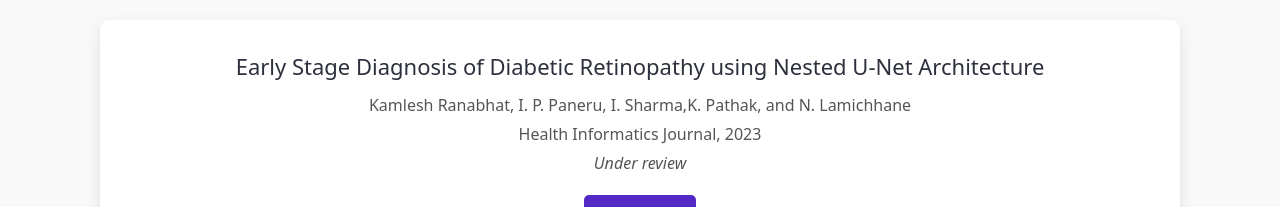
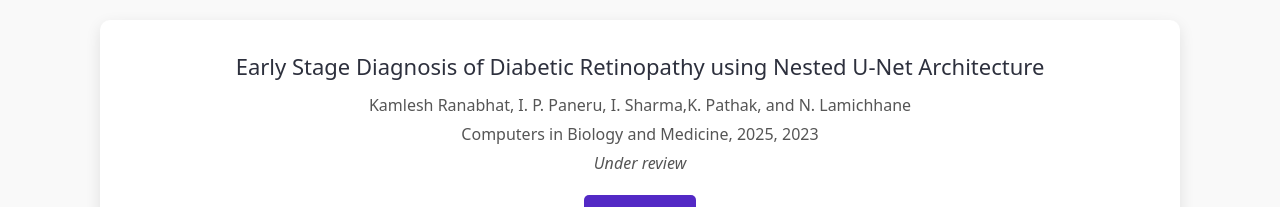
Before and after one commit to Kamlesh-KD/Kamlesh-KD.github.io, a React (Vite) app in the folder KD/: page / in a window 1280 px wide. Shown: the part 1380-1587 px from the top of the page. Built offline with nearby package versions, Linux system fonts and the light colour scheme.

Commit message:
change in CV

```diff
--- a/KD/src/pages/cv.jsx
+++ b/KD/src/pages/cv.jsx
@@ -34,7 +34,7 @@ const CV = () => {
               width="100%"
               height="100%"
             />
-            <a href="Kamlesh_Ranabhat_CV.pdf" download className="download-btn">Download CV</a>
+            <a href="Kamlesh_Ranabhat_CV 1.pdf" download className="download-btn">Download CV</a>
           </div>
         </div>
       )}
--- a/KD/src/pages/publications.jsx
+++ b/KD/src/pages/publications.jsx
@@ -6,7 +6,7 @@ const Publications = () => {
     {
       title: "Early Stage Diagnosis of Diabetic Retinopathy using Nested U-Net Architecture",
       authors: "Kamlesh Ranabhat, I. P. Paneru, I. Sharma,K. Pathak, and N. Lamichhane",
-      journal: "Health Informatics Journal",
+      journal: "Computers in Biology and Medicine, 2025",
       year: 2023,
       link: "https://example.com/publication1",
       status: "Under review"
```
Also changed, not shown: 1 other file (tests, documents, lock files or other folders).
